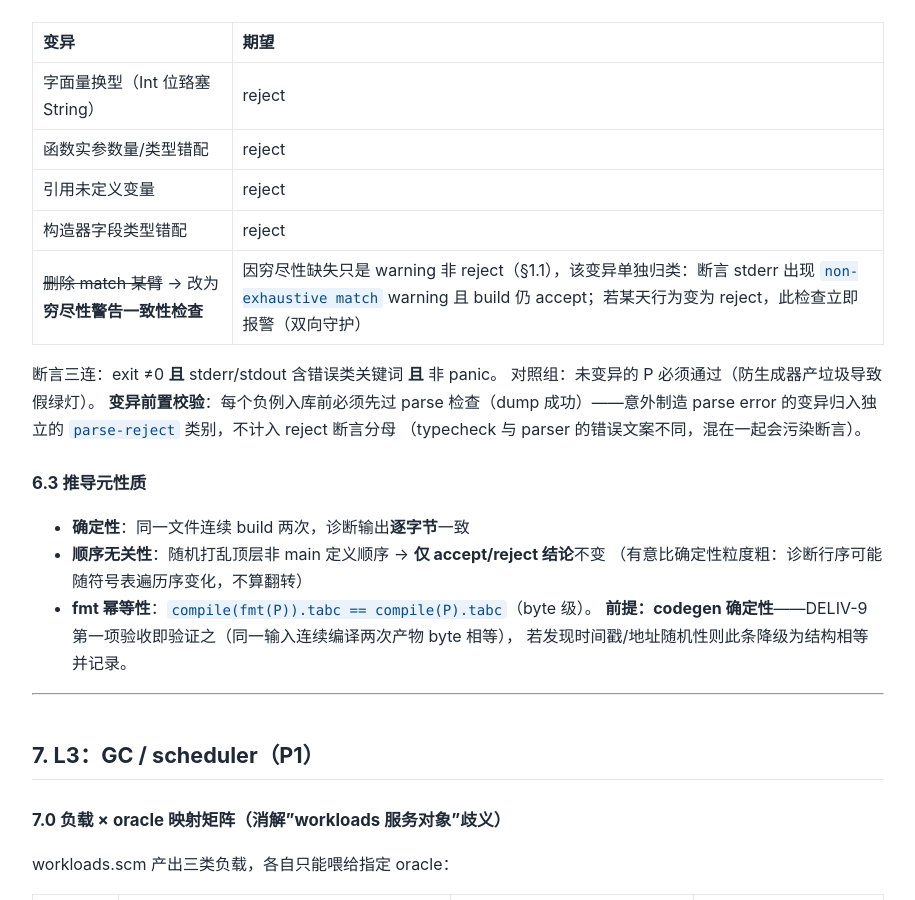
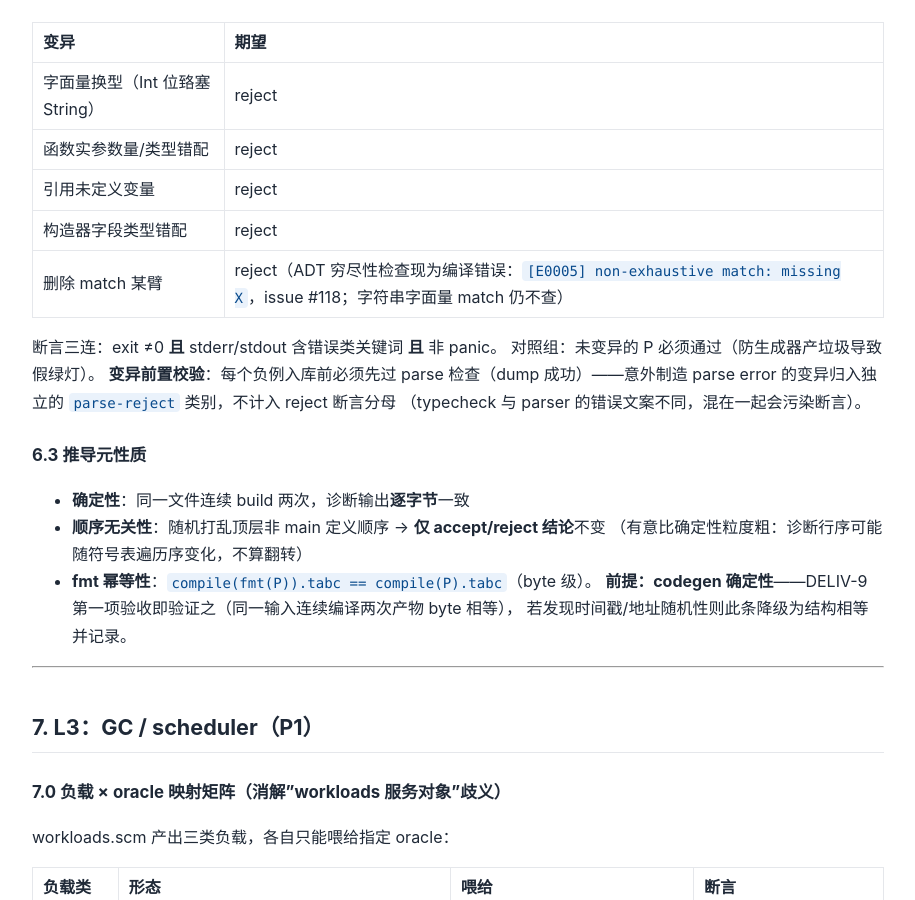
Before and after one commit to tiancaiamao/tinyactor, a Jekyll site: the page built from docs/kernel-fuzzing-design.md, in a window 1280 px wide and 900 px high, scrolled down 14758 px. Shown: the whole window, without its empty margins (182-1097 px from the left). Built offline with Jekyll 4.4.1, drawn with Linux system fonts in a browser that asks for light colours; our own code applies the rules of GitHub Pages for plain Markdown files; some of the changed text lies outside the part shown.

Commit message:
Restore exhaustive ADT match checking as compile error (E0005)
Closes #118. The self-hosted compiler lost the exhaustive-match check
during the C->TA rewrite. Restore it, upgraded to Gleam semantics per
discussion: a match over a known ADT that misses variants (with no
wildcard/binding arm) is now a compile ERROR, not a warning.

- typecheck.ta: collect_type_decls registers type name -> variant list;
  check_exhaustive records 'tc_nonexh error entries in the subst (with
  enclosing-fn ctx for line reporting); wired into infer_match after
  arm inference so the scrutinee type is fully resolved. Scrutinee type
  unresolved (e.g. unannotated fn param) falls back to the ADT inferred
  from arm constructor patterns. receive and literal matches unchanged.
- driver.ta: render as [E0005] non-exhaustive match: missing X, Y
  (aborts the build via the existing count_errors gate).
- test/lib.sh: expect/expect-not assertions on positive runs; negative
  test expectations now match against the full log (E0005 detail is on
  line 2, after the typecheck header).
- test/module/module-adt.ta: server loop gets an explicit `_ -> server()`
  arm (intentional partial match must now be declared, Gleam-style).
- docs: spec section updated (error semantics); kernfuzz design/oracle
  comments updated (exhaust probes are string-literal matches, still
  out of scope; frozen expectations unchanged).

Verified: make bootstrap twice -> FIXED POINT VERIFIED; make test all
green (164 passed, 0 failed across 7 categories).

```diff
--- a/docs/kernel-fuzzing-design.md
+++ b/docs/kernel-fuzzing-design.md
@@ -569,7 +569,7 @@ typecheck 是 `tinyactor build` 流水线的一环（`lib/bootstrap/driver.ta`
 | 函数实参数量/类型错配 | reject |
 | 引用未定义变量 | reject |
 | 构造器字段类型错配 | reject |
-| ~~删除 match 某臂~~ → 改为**穷尽性警告一致性检查** | 因穷尽性缺失只是 warning 非 reject（§1.1），该变异单独归类：断言 stderr 出现 `non-exhaustive match` warning 且 build 仍 accept；若某天行为变为 reject，此检查立即报警（双向守护） |
+| 删除 match 某臂 | reject（ADT 穷尽性检查现为编译错误：`[E0005] non-exhaustive match: missing X`，issue #118；字符串字面量 match 仍不查） |
 
 断言三连：exit ≠0 **且** stderr/stdout 含错误类关键词 **且** 非 panic。
 对照组：未变异的 P 必须通过（防生成器产垃圾导致假绿灯）。
@@ -756,7 +756,7 @@ float 进锚点（v1，需 %g 打印对齐协议）、ta-in-ta（P2 能力里程
 ### DELIV-5: typecheck 双向
 1. 100 正例全部 accept 且运行无崩溃
 2. 400 负例（4 类 reject 型变异 ×100）全部 reject 且 0 panic
-3. 穷尽性变异 50 例：全部出现 non-exhaustive warning 且 accept
+3. 穷尽性变异 50 例：ADT 漏臂全部 reject（E0005）；字符串字面量 match 不在检查范围
 4. 打乱定义顺序 50 次 → accept/reject 结论翻转 = 0
 5. 对照组通过率 100%
 
```
Also changed, not shown: docs/ta-language-spec.md (+2 -2 lines), 9 other files.
